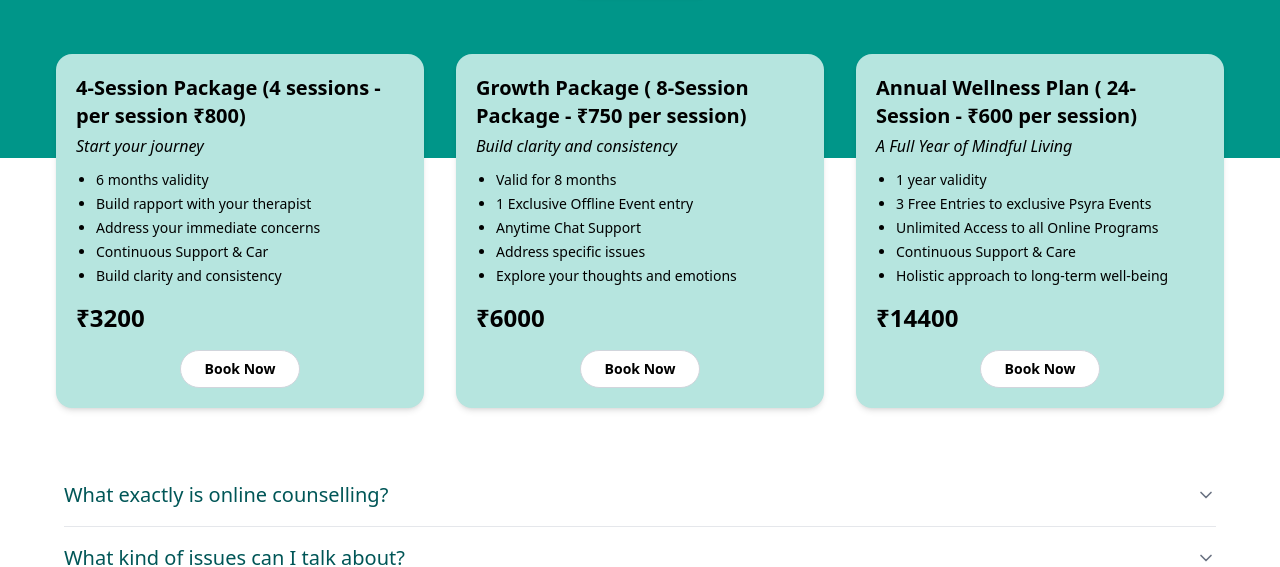
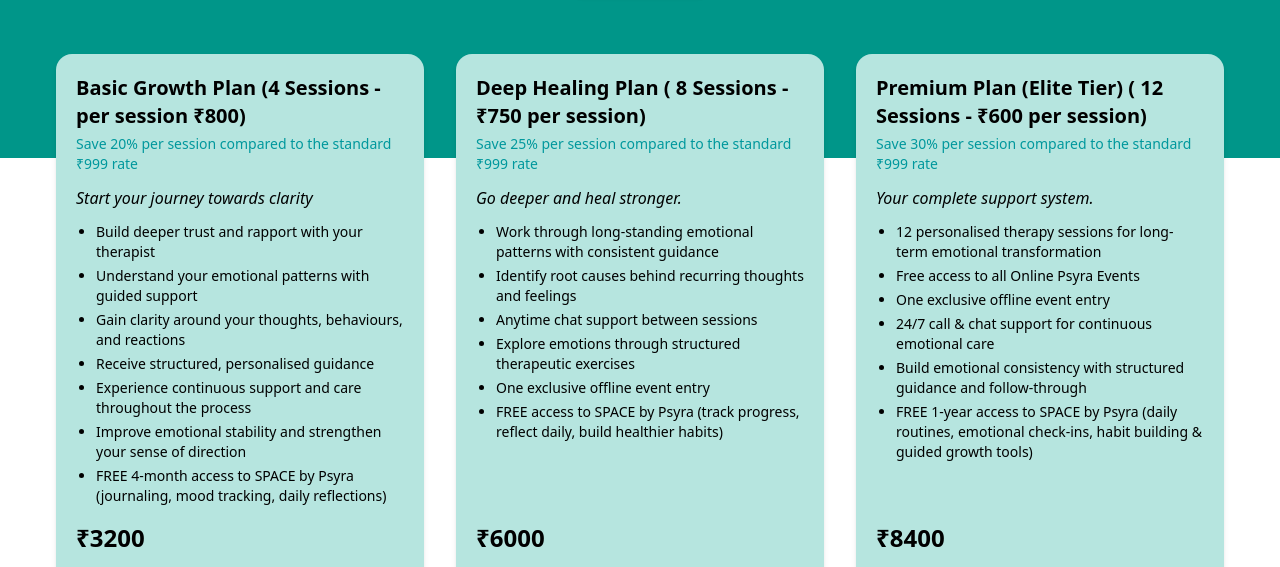
Before and after one commit to Sahal-Palayat/psyra-web, a Next.js app: page /individual in a window 1280 px wide. Shown: the part 218-785 px from the top of the page. Built offline with nearby package versions, Linux system fonts and the light colour scheme; no server answers.

Commit message:
initial commit - package content added,blog bg changed,youtube link changed

```diff
--- a/src/components/Footer.tsx
+++ b/src/components/Footer.tsx
@@ -212,7 +212,7 @@ export default function Footer() {
                 <span className="sr-only">LinkedIn</span>
               </Link>
               <Link
-                href="https://www.youtube.com/@YourHappinessPartner"
+                href="https://www.youtube.com/@psyramentalhealth"
                 className="hover:text-yellow-400 transition-colors"
               >
                 <Youtube size={24} />
--- a/src/components/blogs/latestBlogs.tsx
+++ b/src/components/blogs/latestBlogs.tsx
@@ -32,10 +32,10 @@ export default function LatestBlogs() {
     fetchBlogs();
   }, []);
 
-  if (loading) return null; // or a skeleton if you want
+  if (loading) return null;
 
   return (
-    <section className="px-6 py-14 bg-white">
+    <section className="px-6 py-14 bg-[#F7F8F2]">
       <h2 className="text-3xl md:text-4xl font-bold text-[#005657] text-center mb-3">
         Latest Blogs
       </h2>
--- a/src/components/coupleTherapy/index.tsx
+++ b/src/components/coupleTherapy/index.tsx
@@ -11,44 +11,51 @@ const CoupleIndex = () => {
   const couplePackages = [
     {
       type: "couple",
-      title: "Single Session (1 Session - ₹1499)",
-      tagline: "Space to begin together",
+      title: "Starter Plan (1 Session - ₹1499)",
+      tagline: "Space to understand each other.",
       list: [
-        "Duration: 1 hour 30 minutes",
-        "Personalized guidance for couples",
-        "Address relationship challenges",
-        "Gain clarity and understanding together",
+        "1 hour 30 minutes of guided couple conversation",
+        "Personalised support to help you understand each other better",
+        "Address immediate emotional concerns together",
+        "Gain clarity on what’s happening beneath the surface",
+        "Improve how you both express feelings in difficult moments",
+        "A safe, neutral space to reset communication and reduce tension",
+        "A great first step for couples who want to understand each other better",
       ],
       price: "1499",
-      cta: "Strengthen Your Bond Today",
+      cta: "Get Started",
     },
     {
       type: "couple",
-      title: " 4-Couple Session Plan ( 4-Session - ₹1200 per session)",
+      title: " Basic Growth Plan ( 4 Sessions - ₹1200 per session)",
       tagline: "Build a Stronger Connection",
+      discountNote: "You save 20% per session",
       list: [
-        "4 months validity",
-        "1 Free Entry to exclusive Psyra Event",
-        "Unlimited Access to all Online Webinars",
-        "Continuous Support & Care",
-        "Strengthen your emotional bond",
+        "Work on communication, trust, and emotional bonding",
+        "1 free entry to an Exclusive Psyra Event",
+        "Unlimited access to all Online Psyra webinars",
+        "Continuous support and care between sessions",
+        "Strengthen your emotional foundation as a couple",
+        "Guided discussions to rebuild understanding and partnership",
       ],
       price: "4800",
-      cta: "Invest in Your Relationship",
+      cta: "Strengthen Your Relationship",
     },
     {
       type: "couple",
-      title: " 8-Couple Session Plan ( 8-Session - ₹1000 per session)",
+      title: " Deep Healing Plan ( 8 Sessions - ₹1000 per session)",
       tagline: "Grow together deeply.",
+      discountNote: "You save 33% per session",
       list: [
-        "8 months validity",
-        "2 Free Entry to exclusive Psyra Event",
-        "Unlimited Access to all Online Webinars",
-        "Continuous Support & Care",
-        "In depth work on deeper relationship patterns",
+        "Unpack deeper relationship patterns and behaviours",
+        "2 free entries to Exclusive Psyra Events",
+        "Unlimited access to all Online Psyra Webinars",
+        "Continuous support and care throughout the journey",
+        "In-depth work on communication, trust, and emotional safety",
+        "Build long-term relationship clarity and understanding",
       ],
       price: "8000",
-      cta: "Create Lasting Love",
+      cta: "Deepen Your Connection",
     },
   ];
 
--- a/src/components/individual/PackagesServices.tsx
+++ b/src/components/individual/PackagesServices.tsx
@@ -16,6 +16,7 @@ export interface PackageItem {
   list: string[];
   price: string;
   cta: string;
+  discountNote?: string;
 }
 
 interface PackageServicesCard {
@@ -67,13 +68,22 @@ const PackageServices = ({
               {/* Content */}
               <div className="p-4 md:p-5 text-black flex flex-col flex-grow">
                 <h3 className="font-bold text-xl mb-1">{item.title}</h3>
+
+                {item.discountNote && (
+                  <p className="text-sm font-medium text-[#00989D] mb-3">
+                    {item.discountNote}
+                  </p>
+                )}
+
                 <p className="italic mb-3">{item.tagline}</p>
+
+
+
                 <ul className="list-disc pl-5 text-sm space-y-1 mb-4">
                   {item.list.map((point: string, i: number) => (
                     <li key={i}>{point}</li>
                   ))}
                 </ul>
-
 
                 <div className="mt-auto">
                   <div className="mb-4">
--- a/src/components/individual/index.tsx
+++ b/src/components/individual/index.tsx
@@ -11,45 +11,51 @@ export default function Individual() {
   const individualTypes = [
     {
       type: "individual",
-      title: "4-Session Package (4 sessions - per session ₹800)",
-      tagline: "Start your journey",
+      title: "Basic Growth Plan (4 Sessions - per session ₹800)",
+      tagline: "Start your journey towards clarity",
+      discountNote: "Save 20% per session compared to the standard ₹999 rate",
       list: [
-        "6 months validity",
-        "Build rapport with your therapist",
-        "Address your immediate concerns",
-        "Continuous Support & Car",
-        "Build clarity and consistency",
+        "Build deeper trust and rapport with your therapist",
+        "Understand your emotional patterns with guided support",
+        "Gain clarity around your thoughts, behaviours, and reactions",
+        "Receive structured, personalised guidance",
+        "Experience continuous support and care throughout the process",
+        "Improve emotional stability and strengthen your sense of direction",
+        "FREE 4-month access to SPACE by Psyra (journaling, mood tracking, daily reflections)",
       ],
       price: "3200",
       cta: "Start Your Journey Today",
     },
     {
       type: "individual",
-      title: "Growth Package ( 8-Session Package - ₹750 per session)",
-      tagline: "Build clarity and consistency",
+      title: "Deep Healing Plan ( 8 Sessions - ₹750 per session)",
+      tagline: "Go deeper and heal stronger.",
+      discountNote: "Save 25% per session compared to the standard ₹999 rate",
       list: [
-        "Valid for 8 months",
-        "1 Exclusive Offline Event entry",
-        "Anytime Chat Support",
-        "Address specific issues",
-        "Explore your thoughts and emotions",
+        "Work through long-standing emotional patterns with consistent guidance",
+        "Identify root causes behind recurring thoughts and feelings",
+        "Anytime chat support between sessions",
+        "Explore emotions through structured therapeutic exercises",
+        "One exclusive offline event entry",
+        "FREE access to SPACE by Psyra (track progress, reflect daily, build healthier habits)",
       ],
       price: "6000", // 599 x 5
       cta: "Invest in Your Well-Being",
     },
     {
       type: "individual",
-      title: "Annual Wellness Plan ( 24-Session - ₹600 per session)",
-      tagline: "A Full Year of Mindful Living",
+      title: "Premium Plan (Elite Tier) ( 12 Sessions - ₹600 per session)",
+      tagline: "Your complete support system.",
+      discountNote: "Save 30% per session compared to the standard ₹999 rate",
       list: [
-        " 1 year validity",
-        " 3 Free Entries to exclusive Psyra Events",
-        " Unlimited Access to all Online Programs",
-        " Continuous Support & Care",
-        "Holistic approach to long-term well-being",
-
+       "12 personalised therapy sessions for long-term emotional transformation",
+    "Free access to all Online Psyra Events",
+    "One exclusive offline event entry",
+    "24/7 call & chat support for continuous emotional care",
+    "Build emotional consistency with structured guidance and follow-through",
+    "FREE 1-year access to SPACE by Psyra (daily routines, emotional check-ins, habit building & guided growth tools)"
       ],
-      price: "14400", // 549 x 10
+      price: "8400",
       cta: "Commit to a Better You",
     },
   ];
```
